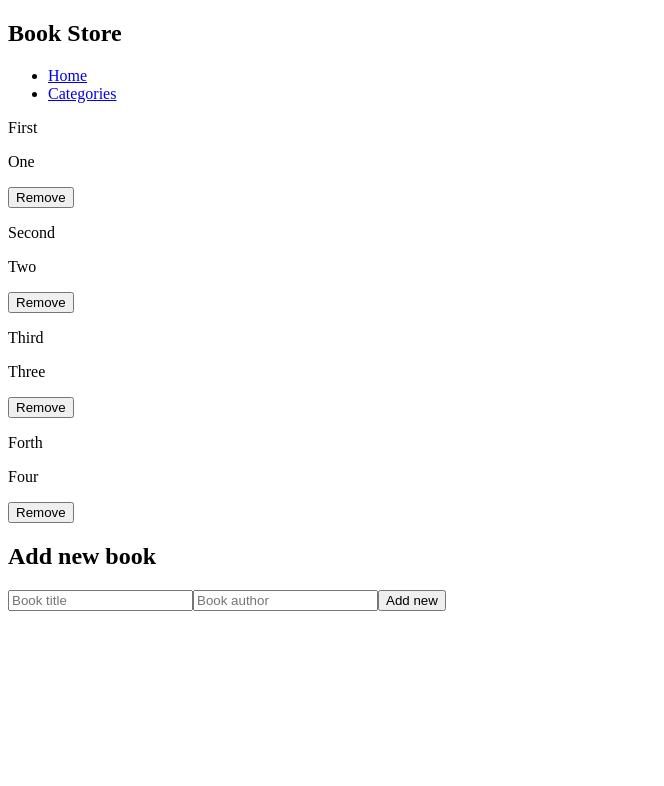
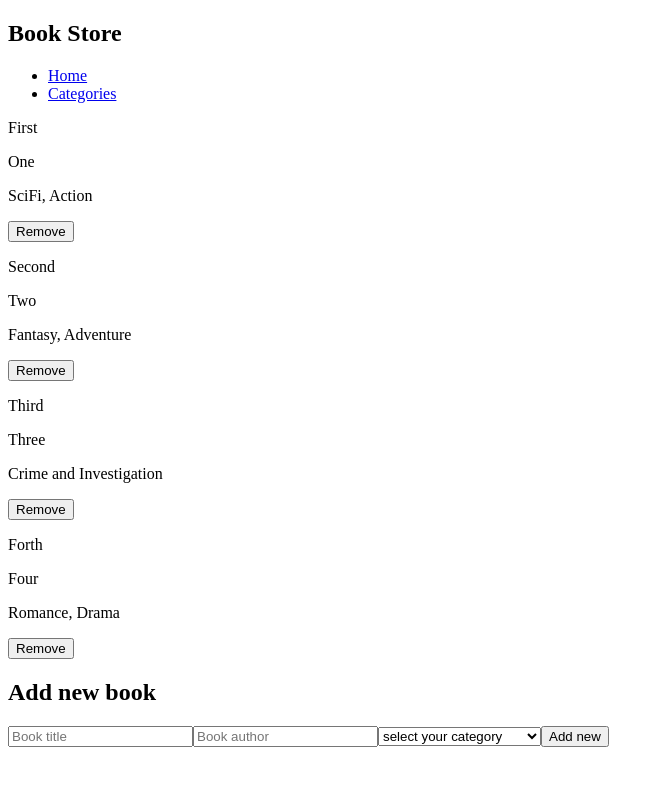
Before and after one commit to carlylechia/BOOKSTORE, a React (Create React App) app: page / in a window 1280 px wide. Shown: the top 786 px of the page, without its empty margins (0-664 px from the left). Built offline with nearby package versions, Linux system fonts and the light colour scheme.

Commit message:
Add types and categories to UI

```diff
--- a/src/Redux/Books/Books.js
+++ b/src/Redux/Books/Books.js
@@ -7,16 +7,16 @@ export const removeBook = (index) => ({ type: REMOVE_BOOK, payload: index });
 
 const initialState = {
   books: [{
-    id: 1, title: 'First', author: 'One',
+    id: 1, title: 'First', type: 'SciFi, Action', author: 'One',
   },
   {
-    id: 2, title: 'Second', author: 'Two',
+    id: 2, title: 'Second', type: 'Fantasy, Adventure', author: 'Two',
   },
   {
-    id: 3, title: 'Third', author: 'Three',
+    id: 3, title: 'Third', type: 'Crime and Investigation', author: 'Three',
   },
   {
-    id: 4, title: 'Forth', author: 'Four',
+    id: 4, title: 'Forth', type: 'Romance, Drama', author: 'Four',
   },
   ],
 };
--- a/src/components/Books/Book/Book.js
+++ b/src/components/Books/Book/Book.js
@@ -2,12 +2,15 @@ import PropTypes from 'prop-types';
 import { useDispatch } from 'react-redux';
 import { removeBook } from '../../../Redux/Books/Books';
 
-const Book = ({ author, title, bookIndex }) => {
+const Book = ({
+  author, title, category, bookIndex,
+}) => {
   const dispatch = useDispatch();
   return (
     <>
       <p>{title}</p>
       <p>{author}</p>
+      <p>{category}</p>
       <button
         book-index={bookIndex}
         onClick={(e) => {
@@ -25,6 +28,7 @@ const Book = ({ author, title, bookIndex }) => {
 Book.propTypes = {
   author: PropTypes.string.isRequired,
   title: PropTypes.string.isRequired,
+  category: PropTypes.string.isRequired,
   bookIndex: PropTypes.number.isRequired,
 };
 export default Book;
--- a/src/components/Books/Books.js
+++ b/src/components/Books/Books.js
@@ -16,6 +16,7 @@ const Books = () => {
              bookIndex={i}
              title={bookItem.title}
              author={bookItem.author}
+             category={bookItem.type}
            />
          ))
       }
--- a/src/components/Books/Form/Form.js
+++ b/src/components/Books/Form/Form.js
@@ -6,15 +6,21 @@ import { addBook } from '../../../Redux/Books/Books';
 const Form = ({ id }) => {
   const [title, setTitle] = useState('');
   const [author, setAuthor] = useState('');
+  const [type, setType] = useState('');
   const dispatch = useDispatch();
+  const categories = ['Action', 'SciFi', 'SciFi, Action', 'Adventure', 'Fantasy', 'Fantasy, Adventure', 'Crime', 'Detective', 'Crime and Investigation', 'Romance', 'Drama', 'Romance, Drama', 'Thriller', 'Musical', 'Fiction', 'Discovery'];
   return (
     <form
       onSubmit={(e) => {
         e.preventDefault();
-        const book = { id, title, author };
+        if (!type.length) return;
+        const book = {
+          id, title, author, type,
+        };
         dispatch(addBook(book));
         setTitle('');
         setAuthor('');
+        setType('');
       }}
     >
       <h2>Add new book</h2>
@@ -32,6 +38,16 @@ const Form = ({ id }) => {
         value={author}
         required
       />
+      <select
+        value={type.length ? type : 'select your category'}
+        onChange={(e) => setType(e.target.value)}
+        name="categories"
+      >
+        <option value="select your category" disabled>select your category</option>
+        {
+        categories.map((category) => <option key={category} value={category}>{category}</option>)
+      }
+      </select>
       <button type="submit">Add new</button>
     </form>
   );
```
